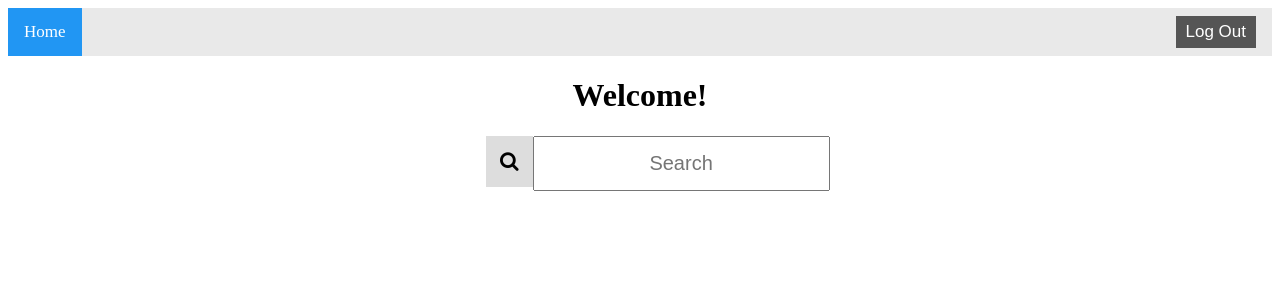
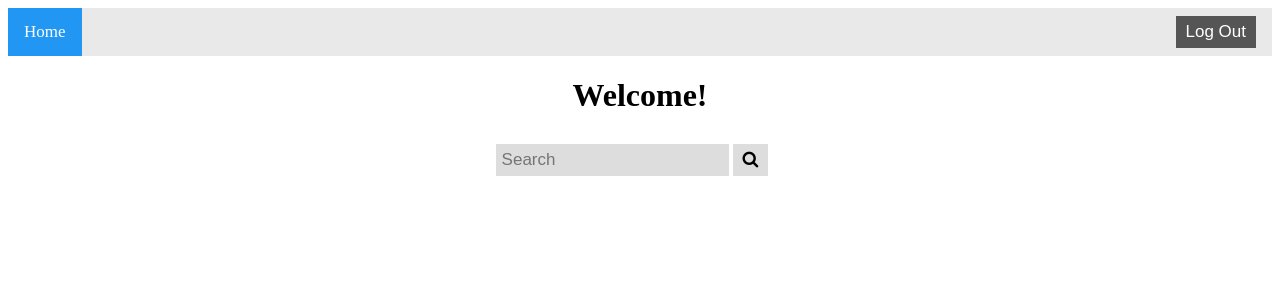
Before and after one commit to team-abstract/Odyssey, a PHP site: page /welcome.html in a window 1280 px wide. Shown: the top 300 px of the page. Run offline with PHP 8.4, Linux system fonts and the light colour scheme.

Commit message:
fixed search bar css

```diff
--- a/html/tmpstyles.css
+++ b/html/tmpstyles.css
@@ -30,31 +30,33 @@ p {
   font-size: 17px;
 }
 
- .search-bar {
-     width: 65%;
+.search-bar {
+     /*width: 65%;*/
      text-align: center;
 }
 
+.search-bar button:hover {
+   background: #ccc;
+}
+
+.search-bar input[type=text] {
+  padding: 6px;
+  margin-top: 8px;
+  font-size: 17px;
+  border: none;
+  background: #ddd;
+}
+
 .search-bar button {
-    float: right;
-    background: #ddd;
-    font-size: 20px;
-    border: none;
-    cursor: pointer;
-  }
-
-  .search-bar button:hover {
-    background: #ccc;
-  }
-
-  .search-bar input[type=text], .search-bar button {
-    font-size: 20px;
-    float: right;
-    display: block;
-    text-align: center;
-    margin: 0;
-    padding: 14px;
-  }
+  /*float: right;*/
+  padding: 6px 10px;
+  margin-top: 8px;
+  margin-right: 16px;
+  background: #ddd;
+  font-size: 17px;
+  border: none;
+  cursor: pointer;
+}
 
 .topnav a:hover {
   background-color: #ddd;
```
